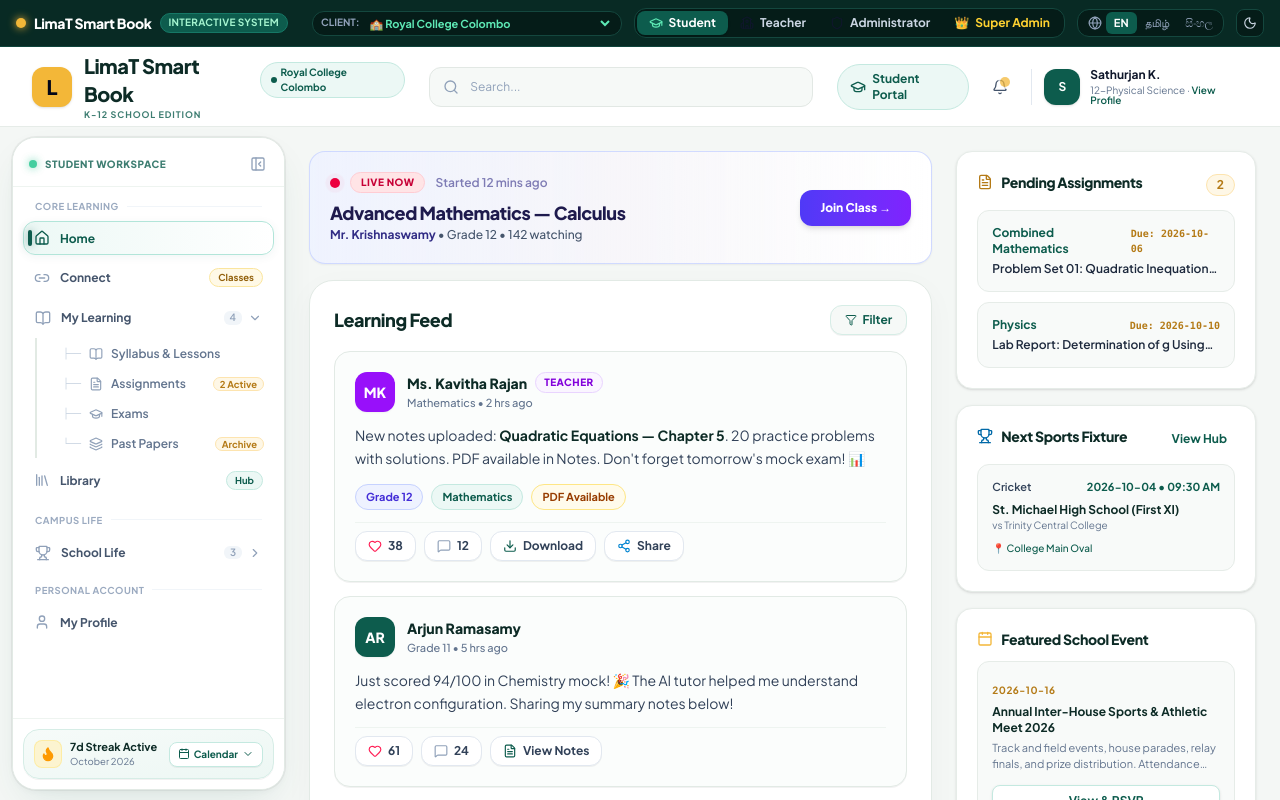
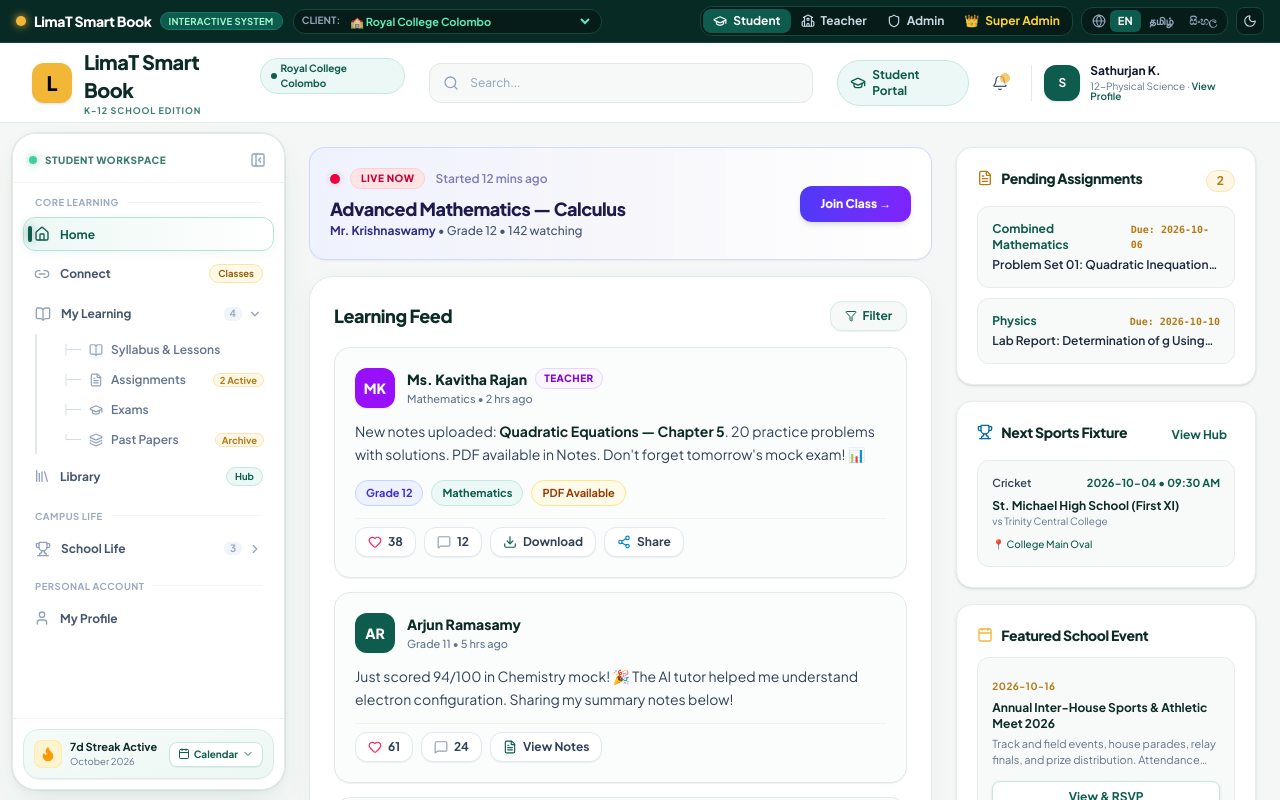
Before and after one commit to Saki06/LMS, a Next.js app: page / in a window 1280 px wide. Built offline with nearby package versions, Linux system fonts and the light colour scheme.

Commit message:
fix: resolve PrototypeBar role switcher flex collision and simplify Admin label

```diff
--- a/src/components/layout/PrototypeBar.tsx
+++ b/src/components/layout/PrototypeBar.tsx
@@ -2,7 +2,6 @@
 
 import React from "react";
 import { useApp } from "@/context/AppContext";
-import { UserRole, LocaleCode } from "@/types/lms";
 import { Sun, Moon, Globe, Shield, GraduationCap, School } from "lucide-react";
 
 export function PrototypeBar() {
@@ -13,80 +12,97 @@ export function PrototypeBar() {
     setLocale,
     theme,
     setTheme,
-    t
+    activeTenantId,
+    setActiveTenantId,
+    tenants
   } = useApp();
 
   return (
-    <div className="bg-[#082a24] text-slate-200 border-b border-[#0f443b] px-4 py-2 text-xs flex flex-wrap items-center justify-between gap-3 sticky top-0 z-50">
-      {/* Brand & Prototype indicator */}
+    <div className="bg-[#082a24] text-slate-200 border-b border-[#0f443b] px-3 sm:px-4 py-1.5 text-xs sticky top-0 z-50">
+      <div className="flex flex-wrap items-center justify-between gap-2.5 max-w-7xl mx-auto">
+        {/* Left: Brand & Interactive Indicator + Client Workspace Switcher */}
+        <div className="flex items-center gap-2.5 shrink-0 flex-wrap">
           <div className="flex items-center gap-2 font-bold text-white tracking-wide">
             <span className="flex h-2.5 w-2.5 rounded-full bg-[#f3b738] shadow-[0_0_8px_#f3b738]" />
-        <span className="font-extrabold tracking-tight text-white text-sm">
+            <span className="font-extrabold tracking-tight text-white text-xs sm:text-sm">
               LimaT Smart Book
             </span>
-        <span className="text-[10px] uppercase font-bold px-2 py-0.5 rounded-full bg-[#0d5c4d] text-emerald-200 border border-[#167866]">
+            <span className="text-[9.5px] uppercase font-bold px-2 py-0.5 rounded-full bg-[#0d5c4d] text-emerald-200 border border-[#167866] hidden sm:inline-block">
               Interactive System
             </span>
           </div>
 
-      <div className="flex flex-wrap items-center gap-3">
-        {/* Tenant Simulator Selector */}
-        <div className="flex items-center gap-1.5 bg-[#051c18] border border-[#14473e] rounded-xl px-2 py-1">
+          {/* Client Tenant Selector */}
+          <div className="flex items-center gap-1.5 bg-[#051c18] border border-[#14473e] rounded-xl px-2 py-1 shrink-0">
             <span className="text-[10px] uppercase font-bold text-slate-400">Client:</span>
             <select
-            value={useApp().activeTenantId}
-            onChange={(e) => useApp().setActiveTenantId(e.target.value)}
+              value={activeTenantId}
+              onChange={(e) => setActiveTenantId(e.target.value)}
               className="bg-transparent text-[11px] font-bold text-emerald-300 focus:outline-hidden cursor-pointer"
             >
-            {useApp().tenants.map((tenant) => (
+              {tenants.map((tenant) => (
                 <option key={tenant.id} value={tenant.id} className="bg-[#082a24] text-white">
                   {tenant.type === "school" ? "🏫" : tenant.type === "tuition_center" ? "🏛️" : "👨‍🏫"} {tenant.name}
                 </option>
               ))}
             </select>
           </div>
+        </div>
 
-        {/* Role Switcher */}
-        <div className="flex items-center bg-[#051c18] border border-[#14473e] rounded-xl p-0.5">
+        {/* Right: Role Switcher, Language & Theme Controls */}
+        <div className="flex items-center gap-2 flex-wrap shrink-0">
+          {/* Role Switcher with clean, non-colliding labels */}
+          <div className="flex items-center bg-[#051c18] border border-[#14473e] rounded-xl p-0.5 shrink-0 isolate">
+            {/* Student */}
             <button
+              type="button"
               onClick={() => setCurrentRole("student")}
-            className={`flex items-center gap-1.5 px-3 py-1 rounded-lg font-bold transition-all ${
+              className={`flex items-center gap-1.5 px-2.5 py-1 rounded-lg text-xs font-bold transition-all cursor-pointer ${
                 currentRole === "student"
-                ? "bg-[#0d5c4d] text-white shadow-sm"
-                : "text-slate-300 hover:text-white"
+                  ? "bg-[#0d5c4d] text-white shadow-xs"
+                  : "text-slate-300 hover:text-white hover:bg-white/5"
               }`}
             >
-            <GraduationCap className="h-3.5 w-3.5 text-emerald-300" />
-            <span>{t.roleStudent}</span>
+              <GraduationCap className={`h-3.5 w-3.5 ${currentRole === "student" ? "text-white" : "text-emerald-300"}`} />
+              <span>Student</span>
             </button>
+
+            {/* Teacher */}
             <button
+              type="button"
               onClick={() => setCurrentRole("teacher")}
-            className={`flex items-center gap-1.5 px-3 py-1 rounded-lg font-bold transition-all ${
+              className={`flex items-center gap-1.5 px-2.5 py-1 rounded-lg text-xs font-bold transition-all cursor-pointer ${
                 currentRole === "teacher"
-                ? "bg-[#f3b738] text-slate-950 shadow-sm"
-                : "text-slate-300 hover:text-white"
+                  ? "bg-[#f3b738] text-slate-950 shadow-xs font-black"
+                  : "text-slate-300 hover:text-white hover:bg-white/5"
               }`}
             >
-            <School className="h-3.5 w-3.5 text-slate-900" />
-            <span>{t.roleTeacher}</span>
+              <School className={`h-3.5 w-3.5 ${currentRole === "teacher" ? "text-slate-950" : "text-slate-300"}`} />
+              <span>Teacher</span>
             </button>
+
+            {/* Admin (concise 5-letter label to prevent text wrap & clipping) */}
             <button
+              type="button"
               onClick={() => setCurrentRole("admin")}
-            className={`flex items-center gap-1.5 px-3 py-1 rounded-lg font-bold transition-all ${
+              className={`flex items-center gap-1.5 px-2.5 py-1 rounded-lg text-xs font-bold transition-all cursor-pointer ${
                 currentRole === "admin"
-                ? "bg-slate-200 text-slate-950 shadow-sm"
-                : "text-slate-300 hover:text-white"
+                  ? "bg-[#ecf8f5] text-[#0d5c4d] shadow-xs font-black"
+                  : "text-slate-300 hover:text-white hover:bg-white/5"
               }`}
             >
-            <Shield className="h-3.5 w-3.5 text-slate-900" />
-            <span>{t.roleAdmin}</span>
+              <Shield className={`h-3.5 w-3.5 ${currentRole === "admin" ? "text-[#0d5c4d]" : "text-slate-300"}`} />
+              <span>Admin</span>
             </button>
+
+            {/* Super Admin */}
             <button
+              type="button"
               onClick={() => setCurrentRole("super_admin")}
-            className={`flex items-center gap-1.5 px-3 py-1 rounded-lg font-bold transition-all ${
+              className={`flex items-center gap-1.5 px-2.5 py-1 rounded-lg text-xs font-bold transition-all cursor-pointer ${
                 currentRole === "super_admin"
-                ? "bg-[#f3b738] text-slate-950 shadow-sm font-black"
-                : "text-amber-300 hover:text-amber-100"
+                  ? "bg-[#f3b738] text-slate-950 shadow-xs font-black"
+                  : "text-amber-300 hover:text-amber-100 hover:bg-white/5"
               }`}
               title="Master Platform Management Portal"
             >
@@ -95,29 +111,32 @@ export function PrototypeBar() {
             </button>
           </div>
 
-        {/* Tri-lingual Language Switcher (Section 15 Principle) */}
-        <div className="flex items-center bg-[#051c18] border border-[#14473e] rounded-xl p-0.5">
+          {/* Tri-lingual Language Switcher */}
+          <div className="flex items-center bg-[#051c18] border border-[#14473e] rounded-xl p-0.5 shrink-0">
             <Globe className="h-3.5 w-3.5 ml-2 mr-1 text-slate-400" />
             <button
+              type="button"
               onClick={() => setLocale("en")}
-            className={`px-2 py-1 rounded-md transition-all text-[11px] ${
-              locale === "en" ? "bg-[#0d5c4d] text-white font-bold" : "text-slate-400 hover:text-white"
+              className={`px-2 py-1 rounded-md transition-all text-[11px] font-bold cursor-pointer ${
+                locale === "en" ? "bg-[#0d5c4d] text-white" : "text-slate-400 hover:text-white"
               }`}
             >
               EN
             </button>
             <button
+              type="button"
               onClick={() => setLocale("ta")}
-            className={`px-2 py-1 rounded-md transition-all text-[11px] ${
-              locale === "ta" ? "bg-[#0d5c4d] text-white font-bold" : "text-slate-400 hover:text-white"
+              className={`px-2 py-1 rounded-md transition-all text-[11px] font-bold cursor-pointer ${
+                locale === "ta" ? "bg-[#0d5c4d] text-white" : "text-slate-400 hover:text-white"
               }`}
             >
               தமிழ்
             </button>
             <button
+              type="button"
               onClick={() => setLocale("si")}
-            className={`px-2 py-1 rounded-md transition-all text-[11px] ${
-              locale === "si" ? "bg-[#0d5c4d] text-white font-bold" : "text-slate-400 hover:text-white"
+              className={`px-2 py-1 rounded-md transition-all text-[11px] font-bold cursor-pointer ${
+                locale === "si" ? "bg-[#0d5c4d] text-white" : "text-slate-400 hover:text-white"
               }`}
             >
               සිංහල
@@ -126,13 +145,15 @@ export function PrototypeBar() {
 
           {/* Theme Toggle */}
           <button
+            type="button"
             onClick={() => setTheme(theme === "dark" ? "light" : "dark")}
-          className="p-1.5 rounded-lg bg-[#051c18] border border-[#14473e] text-slate-300 hover:text-white transition-colors"
+            className="p-1.5 rounded-lg bg-[#051c18] border border-[#14473e] text-slate-300 hover:text-white transition-colors cursor-pointer shrink-0"
             title="Toggle Dark / Light Theme"
           >
             {theme === "dark" ? <Sun className="h-3.5 w-3.5 text-[#f3b738]" /> : <Moon className="h-3.5 w-3.5" />}
           </button>
         </div>
       </div>
+    </div>
   );
 }
```
Lines whose indentation alone changed are shown as unchanged.
